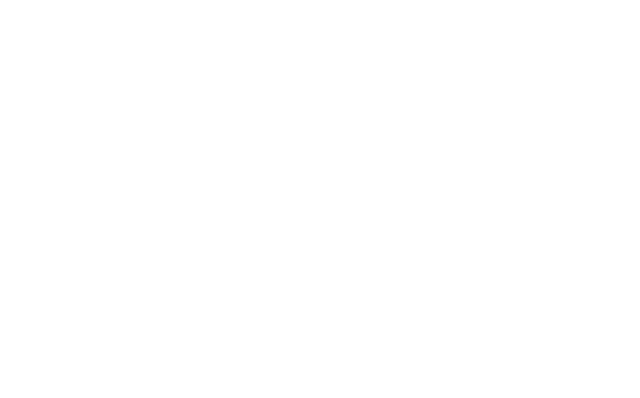
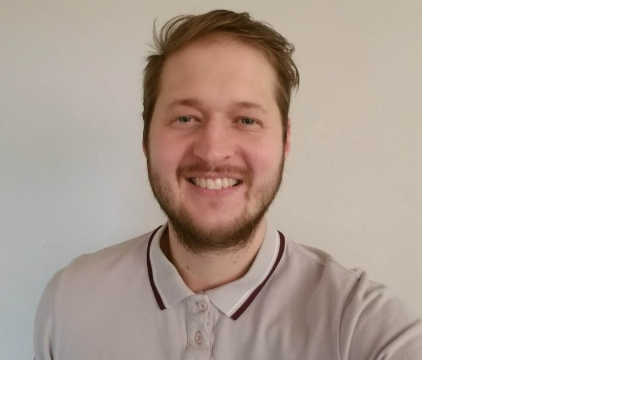
Before and after one commit to AVTpepper/My-Resume, a plain HTML site: page index.html in a window 1280 px wide. Shown: the whole page, without its empty margins (0-640 px from the left). Drawn offline with nearby package versions, Linux system fonts and the light colour scheme.

Commit message:
Add: logo image

```diff
--- a/assets/css/styles.css
+++ b/assets/css/styles.css
@@ -0,0 +1,16 @@
+@import url('https://fonts.googleapis.com/css2?family=Exo:wght@100;200;300;400;500;600;700&family=Playfair+Display:wght@400;700&display=swap');
+
+header {
+    margin: 0;
+}
+
+.logo {
+    background: url("../images/profile-pic-my-resume-2.jpg");
+    background-position: center;
+    background-repeat: no-repeat;
+    background-size: cover;
+    min-height: 360px;
+    transition: all .5s ease-in-out;
+    -moz-transition: all .5s ease-in-out;
+    -webkit-transition: all .5s ease-in-out;
+}
--- a/index.html
+++ b/index.html
@@ -8,12 +8,23 @@
     <link rel="stylesheet" href="https://cdn.jsdelivr.net/npm/bootstrap@4.6.2/dist/css/bootstrap.min.css"
         integrity="sha384-xOolHFLEh07PJGoPkLv1IbcEPTNtaed2xpHsD9ESMhqIYd0nLMwNLD69Npy4HI+N" crossorigin="anonymous">
     <script src="https://kit.fontawesome.com/7980054713.js" crossorigin="anonymous"></script>
+    <link rel="stylesheet" href="assets/css/styles.css">
     <title>Alexander</title>
 </head>
 
 <body>
     <header>
+        <div class="row">
+            <a href="index.html" class="col-md-4 logo">
 
+            </a>
+
+
+            </div>
+            <div class="col-md-8">
+
+            </div>
+        </div>
     </header>
     <section>
 
```
Also changed, not shown: assets/images/profile-pic-my-resume-2.jpg (added).
